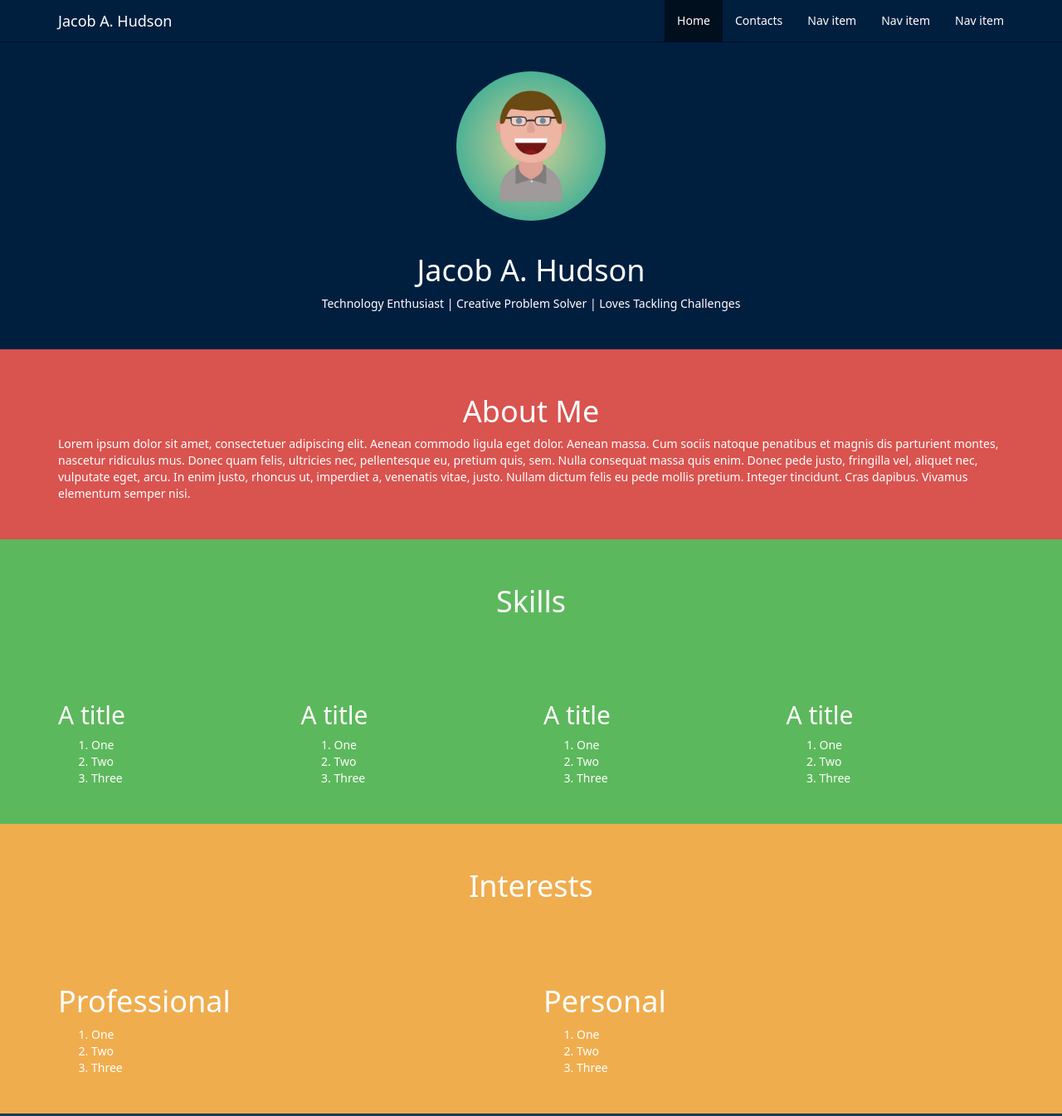
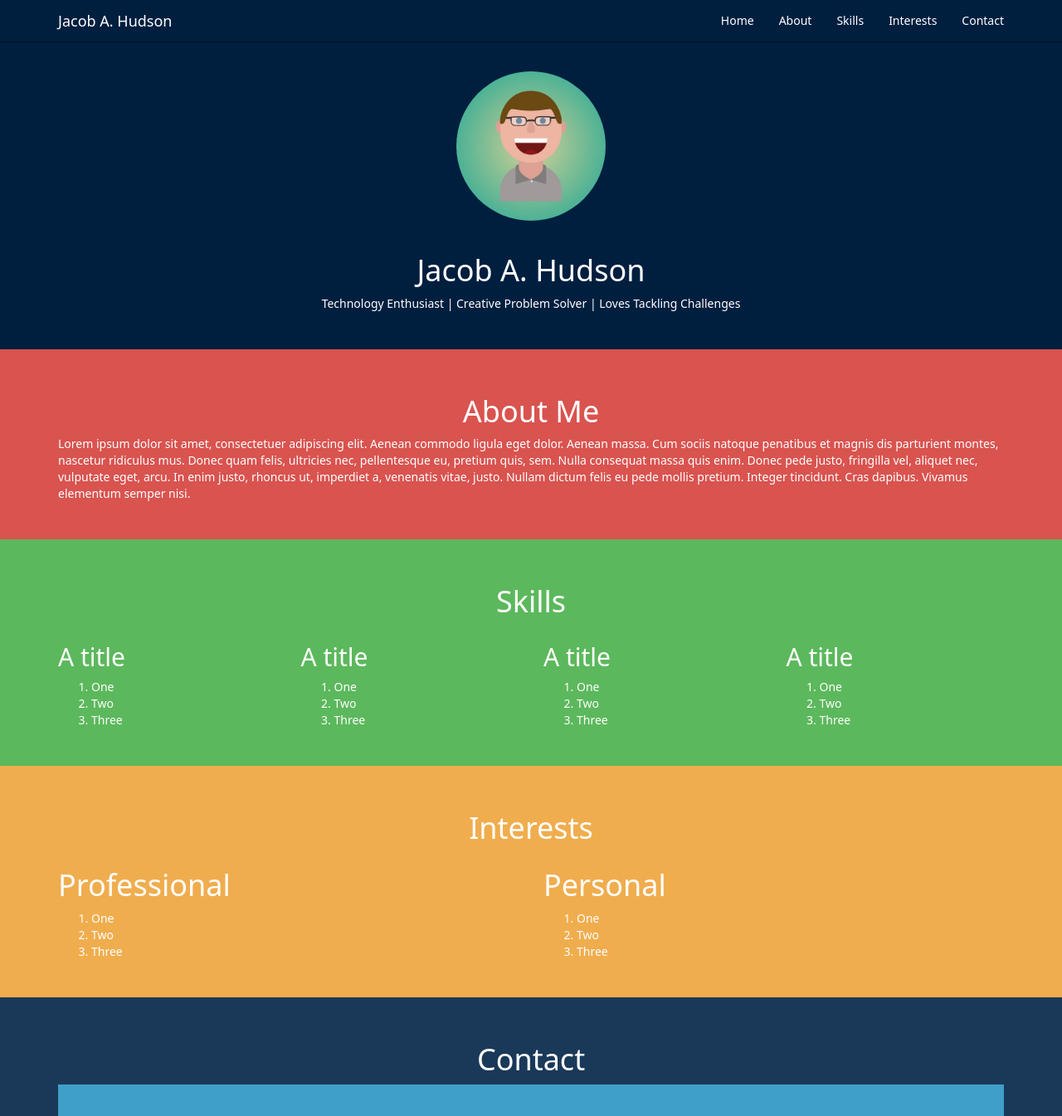
Before and after one commit to jacob-hudson/Jacob-Hudson, a plain HTML site: page testing/index.html in a window 1280 px wide. Shown: the top 1345 px of the page at 83% size. Drawn offline with nearby package versions, Linux system fonts and the light colour scheme.

Commit message:
fully working navbar!

```diff
--- a/testing/index.html
+++ b/testing/index.html
@@ -22,26 +22,26 @@
                 </div>
                 <div class="collapse navbar-collapse" id="navbar-ex-collapse">
                     <ul class="nav navbar-nav navbar-right">
-            <li class="active">
-              <a href="#">Home</a>
+                        <li>
+                            <a href="#home">Home</a>
                         </li>
                         <li>
-              <a href="#">Contacts</a>
+                            <a href="#about">About</a>
                         </li>
                         <li>
-              <a href="#">Nav item</a>
+                            <a href="#skills">Skills</a>
                         </li>
                         <li>
-              <a href="#">Nav item</a>
+                            <a href="#interests">Interests</a>
                         </li>
                         <li>
-              <a href="#">Nav item</a>
+                            <a href="#contact">Contact</a>
                         </li>
                     </ul>
                 </div>
             </div>
         </div>
-    <div class="section">
+        <div class="section" id="home">
             <div class="container">
                 <div class="row">
                     <div class="col-md-12">
@@ -52,7 +52,7 @@
                 </div>
             </div>
         </div>
-    <div class="section section-danger">
+        <div class="section section-danger" id="about">
             <div class="container">
                 <div class="row">
                     <div class="col-md-12">
@@ -69,18 +69,12 @@
                 </div>
             </div>
         </div>
-    <div class="section section-success">
+
+        <div class="section section-success" id="skills">
             <div class="container">
-        <div class="row">
-          <div class="col-md-12">
+                <div class="row"><div class="col-md-12">
                         <h1 class="text-center">Skills</h1>
-          </div>
-        </div>
-      </div>
-    </div>
-    <div class="section section-success">
-      <div class="container">
-        <div class="row">
+                    </div></div><div class="row">
                     <div class="col-md-3">
                         <h2>A title</h2>
                         <ol>
@@ -116,18 +110,12 @@
                 </div>
             </div>
         </div>
-    <div class="section section-warning">
+
+        <div class="section section-warning" id="interests">
             <div class="container">
-        <div class="row">
-          <div class="col-md-12">
+                <div class="row"><div class="col-md-12">
                         <h1 class="text-center">Interests</h1>
-          </div>
-        </div>
-      </div>
-    </div>
-    <div class="section section-warning">
-      <div class="container">
-        <div class="row">
+                    </div></div><div class="row">
                     <div class="col-md-6">
                         <h1>Professional</h1>
                         <p></p>
@@ -151,22 +139,33 @@
                 </div>
             </div>
         </div>
-    <div class="section section-info">
+        <div class="section section-info" id="contact">
             <div class="container">
                 <div class="row">
                     <div class="col-md-12">
                         <h1 class="text-center">Contact</h1>
                         <div class="social_buttons">
                             <ul>
-                    <li><a class="fa fa-2x fa-github" href="https://github.com/jacob-hudson"><span class="description">GitHub</span></a></li>
-                    <li><a class="fa fa-2x fa-linkedin" href="https://linkedin.com/in/jacob-hudson"><span class="description">LinkedIn</span></a></li>
-                    <li><a class="fa fa-2x fa-medium" href="https://medium.com/@your_medium_username_goes_here"><span class="description">Medium</span></a></li>
-                    <li><a class="fa fa-2x fa-tags" href="/blog"><span class="description">CV</span></a></li>
-                    <li><a class="fa fa-2x fa-envelope" href="mailto:jacob.alan.hudson@gmail.com"><span class="description">Email</span></a></li>
-                    <li><a class="fa fa-2x fa-key" href="https://raw.pastebin.com/LINK-TO-PUBLIC-KEY"><span class="description">PGP Key</span></a></li>
+                                <li>
+                                    <a class="fa fa-2x fa-github" href="https://github.com/jacob-hudson"><span class="description">GitHub</span></a>
+                                </li>
+                                <li>
+                                    <a class="fa fa-2x fa-linkedin" href="https://linkedin.com/in/jacob-hudson"><span class="description">LinkedIn</span></a>
+                                </li>
+                                <li>
+                                    <a class="fa fa-2x fa-medium" href="https://medium.com/@your_medium_username_goes_here"><span class="description">Medium</span></a>
+                                </li>
+                                <li>
+                                    <a class="fa fa-2x fa-tags" href="/blog"><span class="description">CV</span></a>
+                                </li>
+                                <li>
+                                    <a class="fa fa-2x fa-envelope" href="mailto:jacob.alan.hudson@gmail.com"><span class="description">Email</span></a>
+                                </li>
+                                <li>
+                                    <a class="fa fa-2x fa-key" href="https://raw.pastebin.com/LINK-TO-PUBLIC-KEY"><span class="description">PGP Key</span></a>
+                                </li>
                             </ul>
                         </div>
-
                     </div>
                 </div>
             </div>
```
Lines whose indentation alone changed are shown as unchanged.
